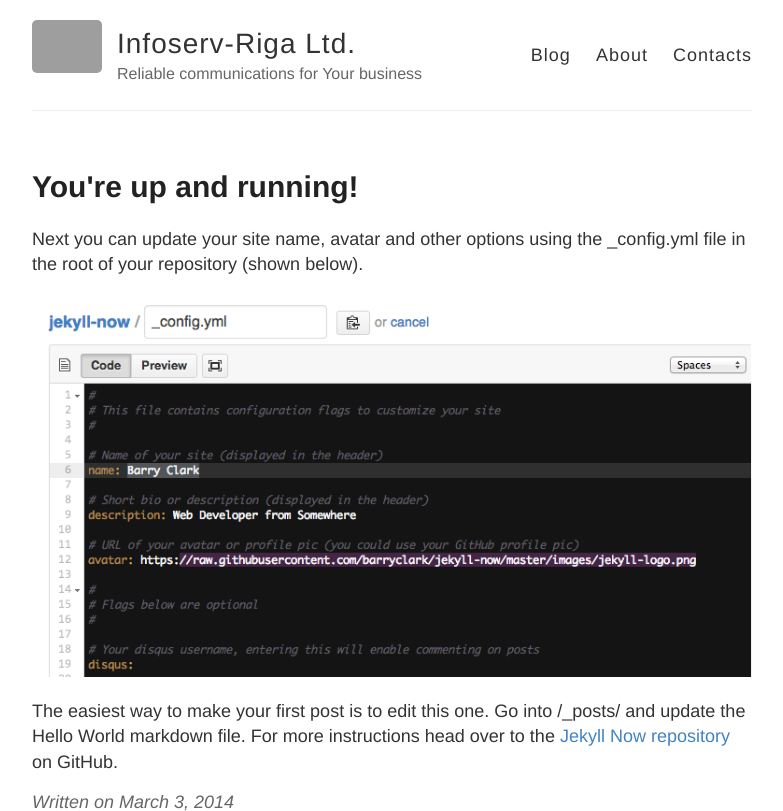
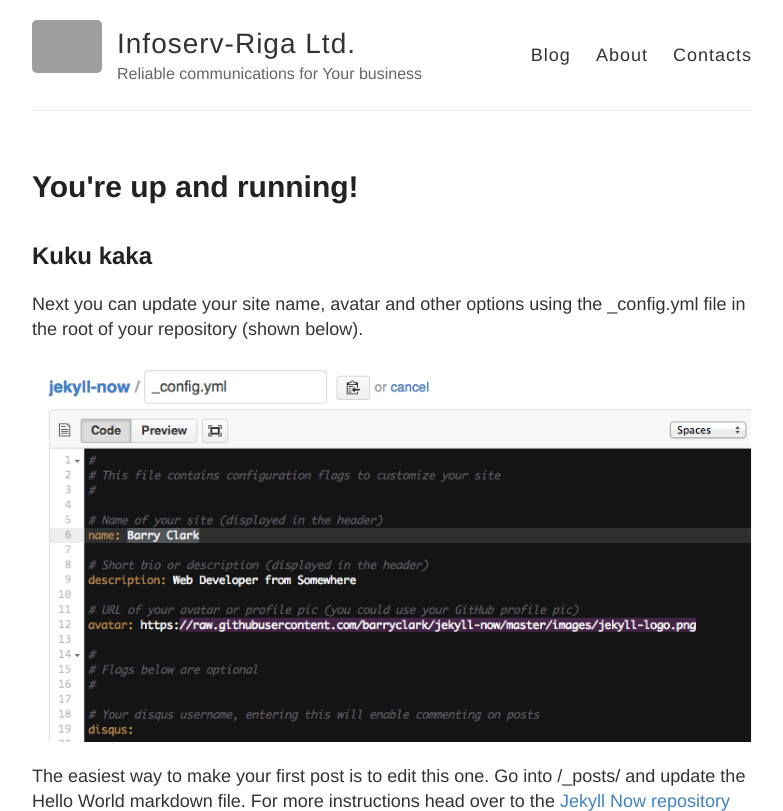
Before and after one commit to matanec/matanec.github.io, a Jekyll site: the page built from _posts/2014-3-3-Hello-World.md, in a window 1280 px wide, cut to the strip 0-811 px from the top of the page. Shown: the whole strip, without its empty margins (248-1031 px from the left). Built offline with Jekyll 4.4.1, drawn with Linux system fonts in a browser that asks for light colours; grey boxes are pictures that could not be loaded.

Commit message:
Update post.html

```diff
--- a/_layouts/post.html
+++ b/_layouts/post.html
@@ -4,6 +4,7 @@
 
 <article class="post">
   <h1>{{ page.title }}</h1>
+  <h2>{{ page.description }}</h2>
 
   <div class="entry">
     {{ content }}
```
